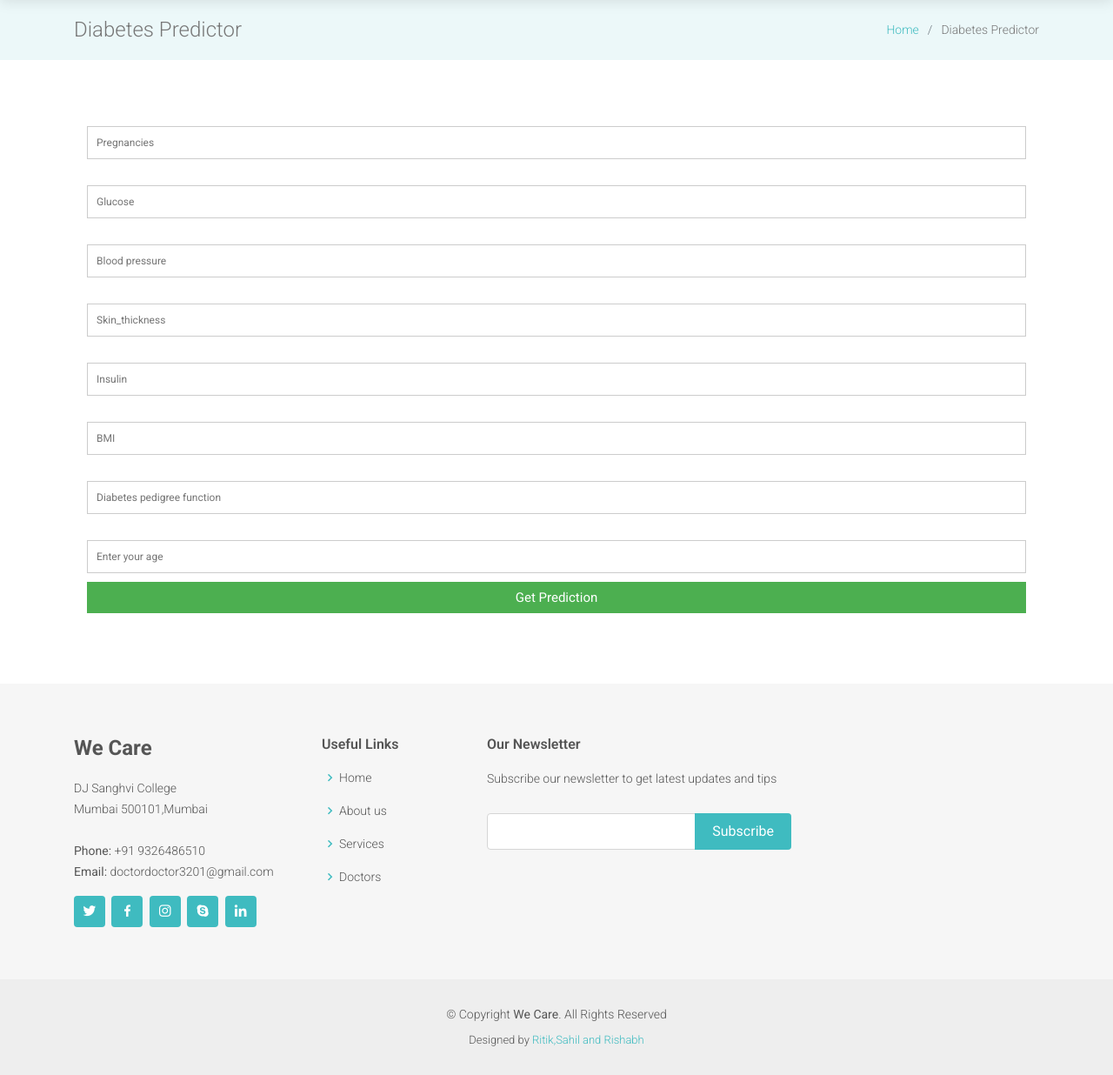
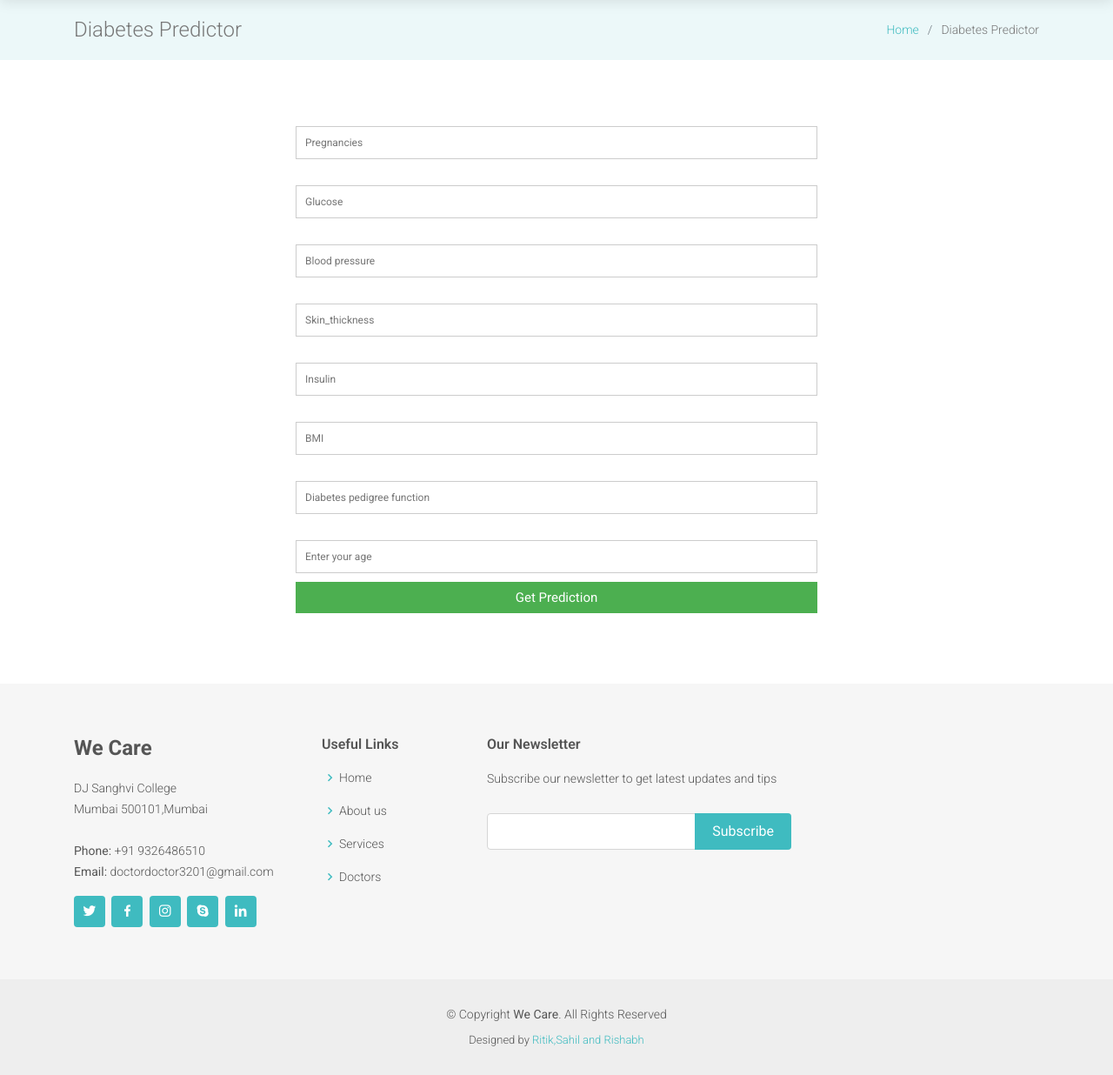
Before and after one commit to Sahil3201/Doctor-Doctor, a Django app: page /diabetes_predict/ in a window 1280 px wide. Shown: the part 120-1356 px from the top of the page at 87% size. Run offline with Django 3.2, Linux system fonts and the light colour scheme; some libraries are stand-ins or nearby versions.

Commit message:
minor changes

```diff
--- a/accounts/templates/accounts/heart_disease_predict.html
+++ b/accounts/templates/accounts/heart_disease_predict.html
@@ -15,12 +15,12 @@
 
   }
 
-  /* .container {
+  .disease_container {
     max-width: 600px;
     width: 100%;
     margin: 0 auto;
     position: relative;
-  } */
+  }
 
   #contact input[type="text"],
   #contact input[type="number"],
@@ -87,7 +87,7 @@
 
 
 {% block inner_page %}
-<div class="container">
+<div class="disease_container">
   <form method="POST" id="contact">
     {% csrf_token %}
     <fieldset>
--- a/accounts/templates/accounts/login.html
+++ b/accounts/templates/accounts/login.html
@@ -26,7 +26,7 @@
     <table>
         <tr>
             <td><label for="email">Email: </label></td>
-            <td><input type="text" name="email" placeholder="Email Address"></td>
+            <td><input type="text" name="email"></td>
         </tr>
         <tr>
             <td><label for="password">Password: </label></td>
--- a/accounts/templates/accounts/predict_diabetes.html
+++ b/accounts/templates/accounts/predict_diabetes.html
@@ -15,12 +15,12 @@
 
   }
 
-  /* .container {
+  .disease_container {
     max-width: 600px;
     width: 100%;
     margin: 0 auto;
     position: relative;
-  } */
+  }
 
   #contact input[type="text"],
   #contact input[type="number"],
@@ -90,7 +90,7 @@
 
 
 {% block inner_page %}
-<div class="container">
+<div class="disease_container">
 
   <form method="POST" id="contact">
     {% csrf_token %}
```
Also changed, not shown: db.sqlite3.
